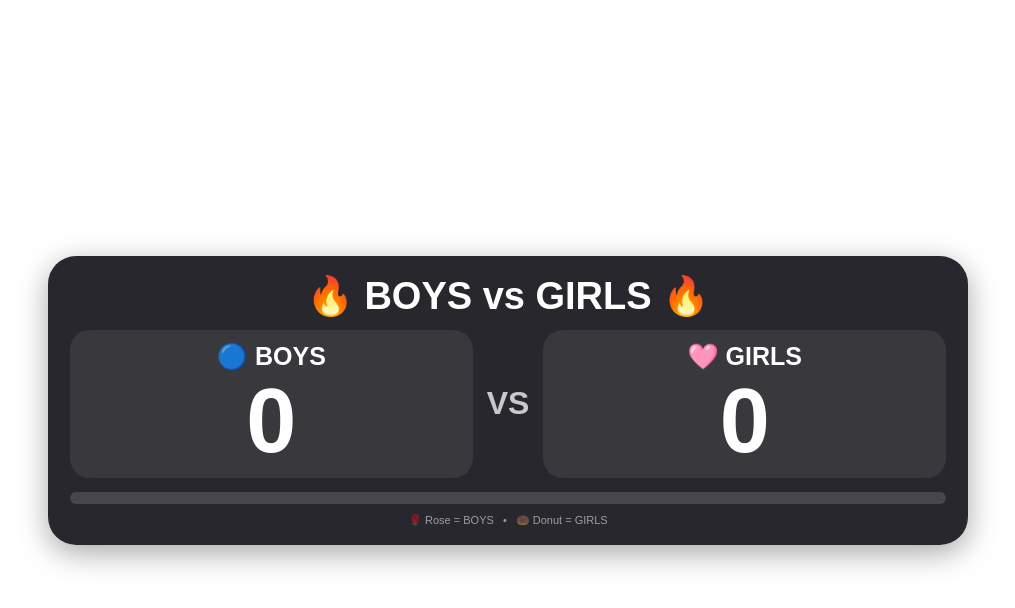
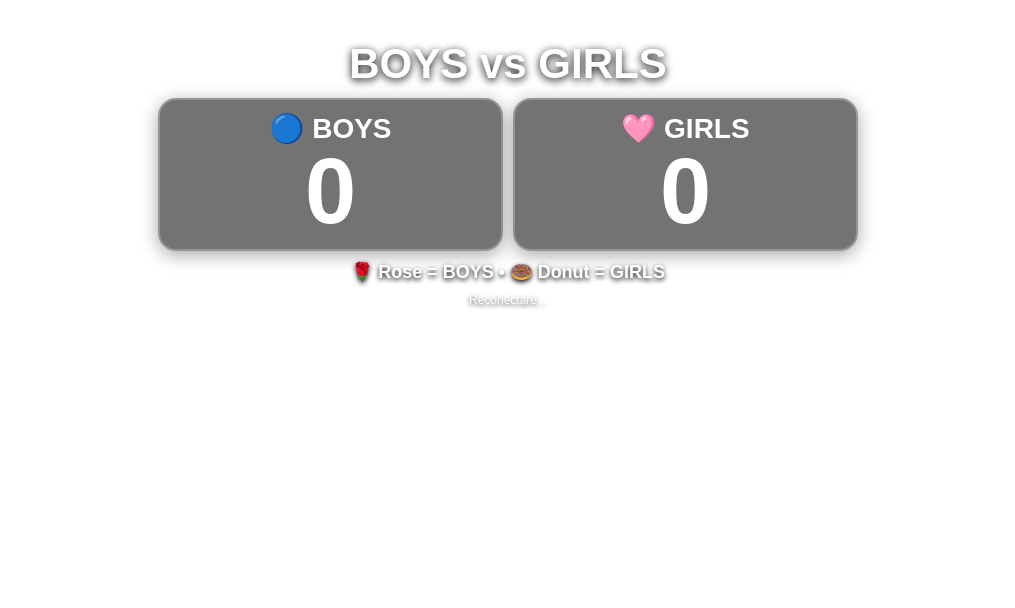
Before and after one commit to onepaybucuresti-code/Boys-vs-girl-, a website: page index.html in a window 1280 px wide. Shown: the whole page, without its empty margins (132-1147 px from the left). Drawn offline with Linux system fonts and the light colour scheme.

Commit message:
Add files via upload

```diff
--- a/index.html
+++ b/index.html
@@ -1,59 +1,41 @@
 <!doctype html>
-<html lang="en">
+<html lang="ro">
 <head>
 <meta charset="utf-8">
-<meta name="viewport" content="width=device-width,initial-scale=1,maximum-scale=1,user-scalable=no">
+<meta name="viewport" content="width=device-width,initial-scale=1">
 <title>BOYS vs GIRLS</title>
 <style>
-*{box-sizing:border-box}
 html,body{margin:0;width:100%;height:100%;overflow:hidden;background:transparent;font-family:Arial,sans-serif}
-.board{width:100%;height:100%;display:flex;align-items:center;justify-content:center;padding:10px}
-.card{width:min(920px,100%);border-radius:28px;padding:18px 22px;background:rgba(10,10,16,.88);color:#fff;box-shadow:0 8px 30px rgba(0,0,0,.35)}
-.title{text-align:center;font-size:clamp(20px,4.5vw,38px);font-weight:900;margin-bottom:12px}
-.scores{display:grid;grid-template-columns:1fr auto 1fr;gap:14px;align-items:center}
-.team{text-align:center;padding:12px;border-radius:20px;background:rgba(255,255,255,.08)}
-.name{font-size:clamp(15px,3vw,25px);font-weight:800}
-.score{font-size:clamp(42px,11vw,90px);line-height:1;font-weight:900;margin-top:5px}
-.vs{font-size:clamp(18px,4vw,32px);font-weight:900;opacity:.75}
-.bar{height:12px;border-radius:99px;background:rgba(255,255,255,.14);margin-top:14px;overflow:hidden;display:flex}
-.boysbar{width:50%}.girlsbar{width:50%}
-.hint{text-align:center;font-size:11px;opacity:.55;margin-top:10px}
+.wrap{position:fixed;left:50%;top:5%;transform:translateX(-50%);width:min(92vw,700px);display:flex;flex-direction:column;gap:10px}
+.title{font-weight:900;font-size:clamp(20px,5vw,42px);text-align:center;color:#fff;text-shadow:0 2px 8px #000}
+.board{display:flex;gap:10px}
+.team{flex:1;border-radius:18px;padding:12px 10px;text-align:center;background:rgba(0,0,0,.55);box-shadow:0 4px 18px rgba(0,0,0,.35);border:2px solid rgba(255,255,255,.25)}
+.name{font-size:clamp(16px,4vw,28px);font-weight:900;color:#fff}
+.score{font-size:clamp(42px,12vw,92px);font-weight:900;color:#fff;line-height:1}
+.hint{text-align:center;color:#fff;font-size:clamp(12px,3vw,18px);font-weight:700;text-shadow:0 2px 5px #000}
+.status{text-align:center;color:#fff;font-size:12px;text-shadow:0 2px 5px #000;opacity:.75}
 </style>
 </head>
 <body>
-<div class="board">
-  <div class="card">
-    <div class="title">🔥 BOYS vs GIRLS 🔥</div>
-    <div class="scores">
-      <div class="team">
-        <div class="name">🔵 BOYS</div>
-        <div class="score" id="boys">0</div>
-      </div>
-      <div class="vs">VS</div>
-      <div class="team">
-        <div class="name">🩷 GIRLS</div>
-        <div class="score" id="girls">0</div>
-      </div>
-    </div>
-    <div class="bar">
-      <div class="boysbar" id="boysbar"></div>
-      <div class="girlsbar" id="girlsbar"></div>
-    </div>
-    <div class="hint">🌹 Rose = BOYS &nbsp; • &nbsp; 🍩 Donut = GIRLS</div>
+<div class="wrap">
+  <div class="title">BOYS vs GIRLS</div>
+  <div class="board">
+    <div class="team"><div class="name">🔵 BOYS</div><div class="score" id="boys">0</div></div>
+    <div class="team"><div class="name">🩷 GIRLS</div><div class="score" id="girls">0</div></div>
   </div>
+  <div class="hint">🌹 Rose = BOYS • 🍩 Donut = GIRLS</div>
+  <div class="status" id="status">Conectare la scor...</div>
 </div>
 <script>
 const p=new URLSearchParams(location.search);
-let boys=Number(p.get('boys')||0);
-let girls=Number(p.get('girls')||0);
-function render(){
- document.getElementById('boys').textContent=boys;
- document.getElementById('girls').textContent=girls;
- const total=Math.max(1,boys+girls);
- document.getElementById('boysbar').style.width=(boys/total*100)+'%';
- document.getElementById('girlsbar').style.width=(girls/total*100)+'%';
-}
-render();
+let boys=Number(p.get("boys")||0), girls=Number(p.get("girls")||0);
+const be=document.getElementById("boys"), ge=document.getElementById("girls"), se=document.getElementById("status");
+function render(){be.textContent=boys;ge.textContent=girls} render();
+const proto=location.protocol==="https:"?"wss":"ws";
+const ws=new WebSocket(`${proto}://${location.host}`);
+ws.onopen=()=>{se.textContent="LIVE • scor automat";setInterval(()=>{if(ws.readyState===1)ws.send("ping")},30000)};
+ws.onmessage=e=>{const d=JSON.parse(e.data);if(d.type==="score"){boys=Number(d.boys);girls=Number(d.girls);render()}};
+ws.onclose=()=>se.textContent="Reconectare...";
 </script>
 </body>
 </html>
```
Also changed, not shown: package.json (added, +14 -0 lines), server.js (added, +74 -0 lines).
